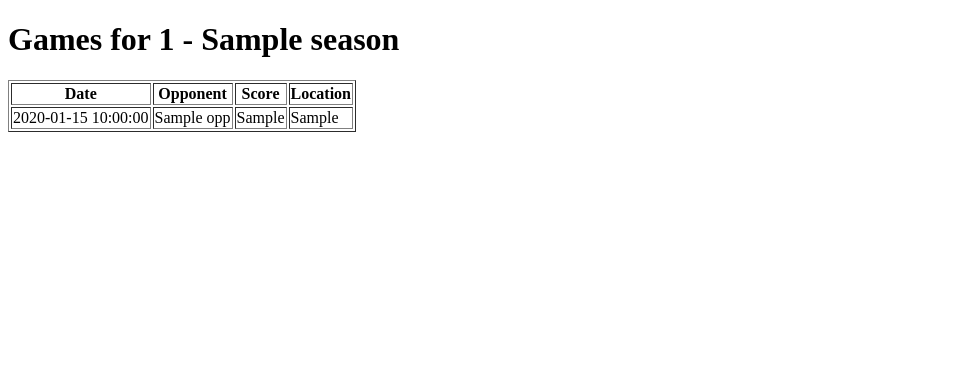
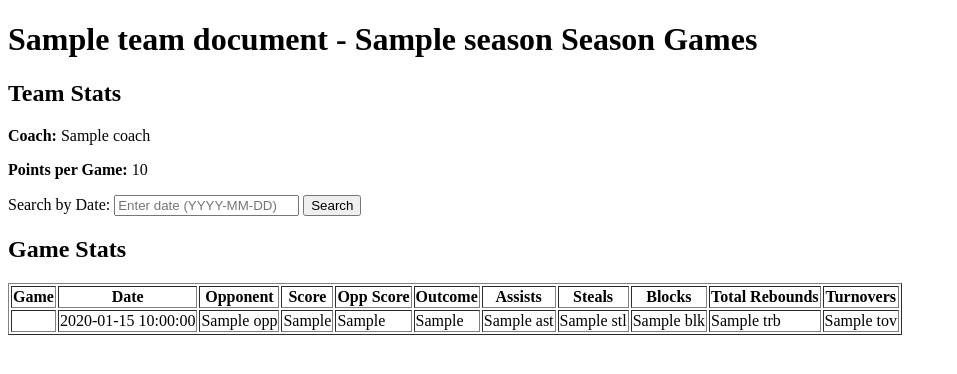
Before and after one commit to CeeJaee/cs4280_nbastats, a Flask app: template templates/team_games.html in a window 1280 px wide. Shown: the top 374 px of the page, without its empty margins (0-957 px from the left). Run offline with Flask 3, Linux system fonts and the light colour scheme; the template is opened without the code that fills it: most values are stand-ins (such as "Sample title", 1, 10 or a date in 2020).

Commit message:
added date search form, reloads page to display single game date

```diff
--- a/templates/team_games.html
+++ b/templates/team_games.html
@@ -2,32 +2,67 @@
 <html lang="en">
 <head>
     <meta charset="UTF-8">
-    <title>Team Games</title>
+    <title>{{ team_document.name }} - {{ season }} Season Games</title>
 </head>
 <body>
-    <h1>Games for {{ team_id }} - {{ season }}</h1>
+    <h1>{{ team_document.name }} - {{ season }} Season Games</h1>
 
+    <!-- Display Points per Game -->
+    <div>
+        <h2>Team Stats</h2>
+        <p><strong>Coach:</strong> {{ team_document.Coach }}</p>
+        <p><strong>Points per Game:</strong> {{ team_document.points_per_game }}</p>
+    </div>
+
+    <!-- Date Search Form -->
+    <form action="{{ url_for('team_games', team_id=team_id, season=season) }}" method="get">
+        <label for="date">Search by Date:</label>
+        <input type="text" name="date" id="date" value="{{ search_date or '' }}" placeholder="Enter date (YYYY-MM-DD)">
+        <button type="submit">Search</button>
+    </form>
+
+    <!-- Display Team Games -->
+    <div>
+        <h2>Game Stats</h2>
         {% if team_games %}
         <table border="1">
+            <thead>
                 <tr>
+                    <!-- Adjust headers as per your game document structure -->
+                    <th>Game</th>
                     <th>Date</th>
                     <th>Opponent</th>
                     <th>Score</th>
-                <th>Location</th>
-                <!-- Add more headers based on your game data structure -->
+                    <th>Opp Score</th>
+                    <th>Outcome</th>
+                    <th>Assists</th>
+                    <th>Steals</th>
+                    <th>Blocks</th>
+                    <th>Total Rebounds</th>
+                    <th>Turnovers</th>
                 </tr>
+            </thead>
+            <tbody>
                 {% for game in team_games %}
                 <tr>
+                    <td>{{ game['G'] }}</td>
                     <td>{{ game['Date'] }}</td>
                     <td>{{ game['Opp'] }}</td>
                     <td>{{ game['Tm'] }}</td>
+                    <td>{{ game['Opp__1'] }}</td>
                     <td>{{ game['W/L'] }}</td>
-                    <!-- Add more columns based on your game data structure -->
+                    <td>{{ game['AST'] }}</td>
+                    <td>{{ game['STL'] }}</td>
+                    <td>{{ game['BLK'] }}</td>
+                    <td>{{ game['TRB'] }}</td>
+                    <td>{{ game['TOV'] }}</td>
                 </tr>
                 {% endfor %}
+            </tbody>
         </table>
     {% else %}
     <p>No game data available for this team and season.</p>
     {% endif %}
+    </div>
 </body>
 </html>
```
Lines whose indentation alone changed are shown as unchanged.
